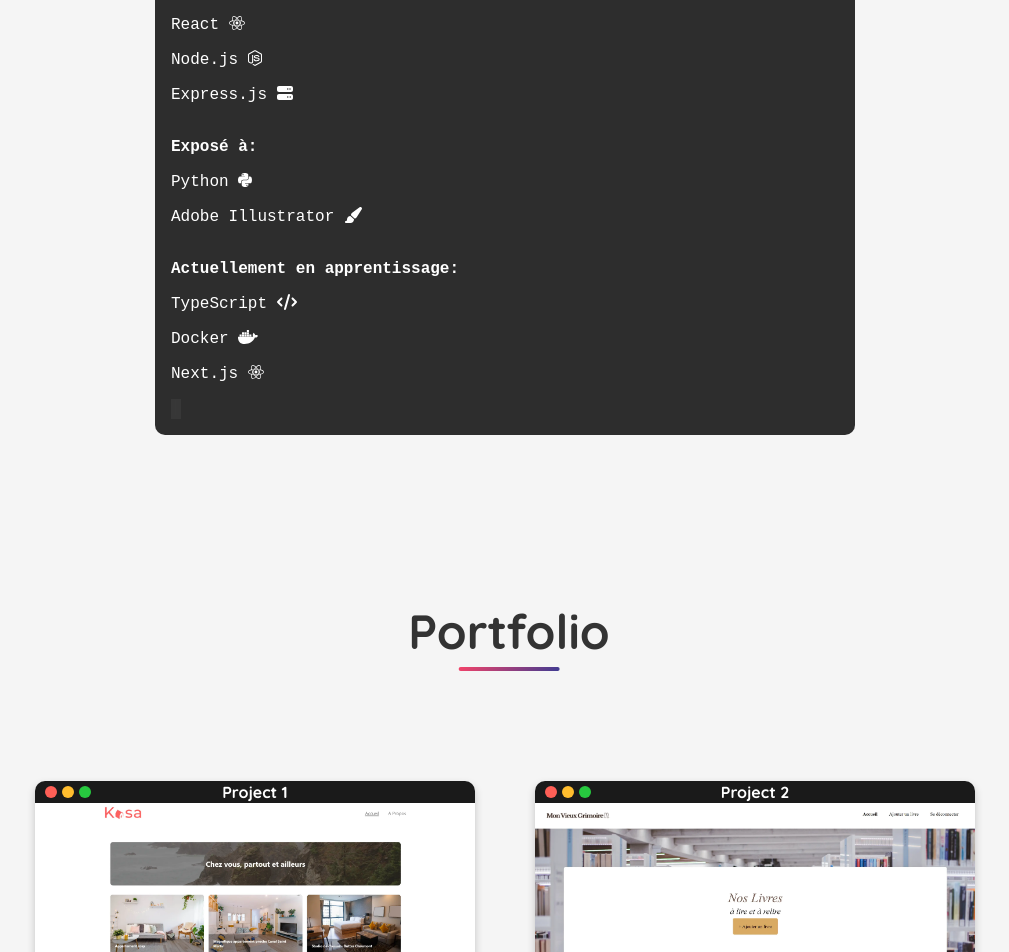
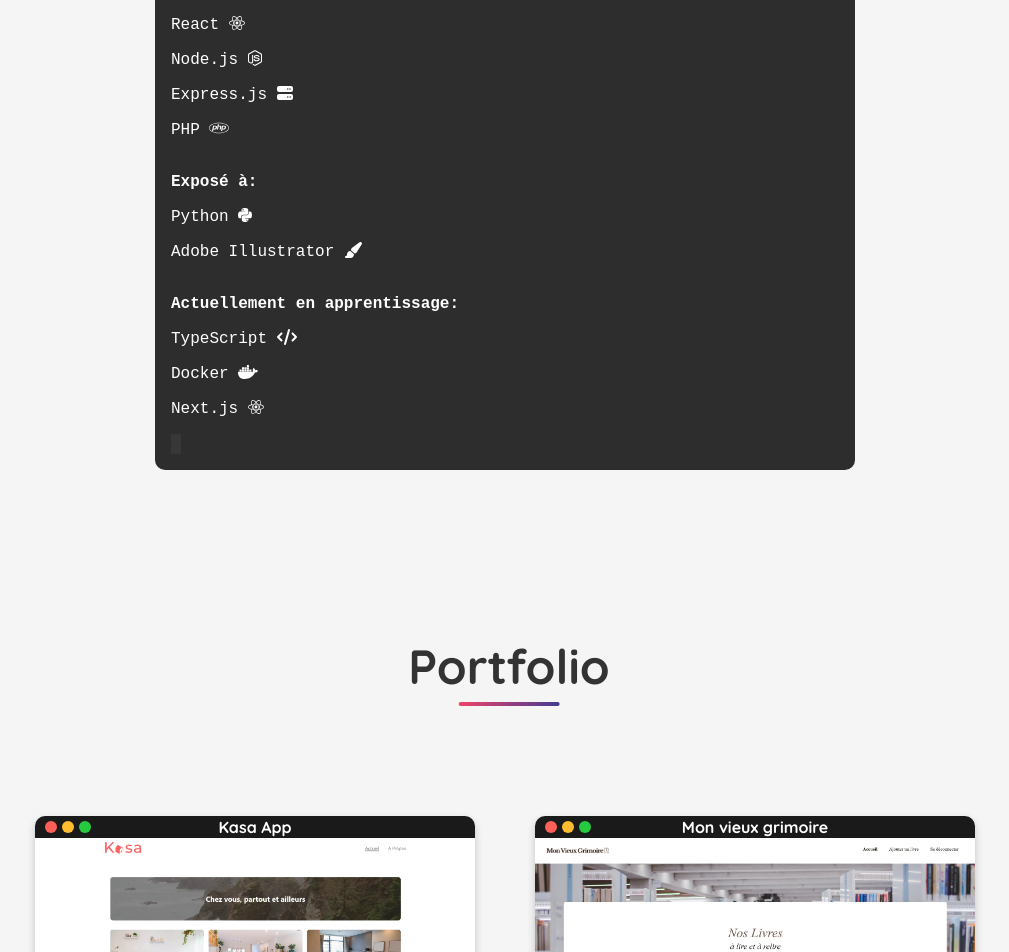
Before and after one commit to Alexkg79/portfolio_alexM, a React (Create React App) app: page / in a window 1280 px wide. Shown: the part 1680-2632 px from the top of the page, without its empty margins (135-1144 px from the left). Built offline with nearby package versions, Linux system fonts and the light colour scheme.

Commit message:
MAJ Contenu

```diff
--- a/src/components/About.js
+++ b/src/components/About.js
@@ -1,7 +1,7 @@
 import React, { useState, useEffect, useRef, useCallback, useMemo } from 'react';
 import '../styles/About.scss';
 import { FontAwesomeIcon } from '@fortawesome/react-fontawesome';
-import { faHtml5, faCss3Alt, faJs, faReact, faNodeJs, faPython, faDocker } from '@fortawesome/free-brands-svg-icons';
+import { faHtml5, faCss3Alt, faJs, faReact, faNodeJs, faPython, faDocker, faPhp } from '@fortawesome/free-brands-svg-icons';
 import { faPaintBrush, faServer, faCode } from '@fortawesome/free-solid-svg-icons';
 
 const About = () => {
@@ -12,17 +12,18 @@ const About = () => {
   const terminal1Ref = useRef(null);
   const terminal2Ref = useRef(null);
 
-  const fullText1 = "Bonjour ! Moi c'est Alex Marolleau, développeur web passionné par la création d'applications web dynamiques et engageantes. J'ai suivi plusieurs formations dans le web et obtenu un Bac +2 en développement web, que j'ai réalisé en alternance. Je préfère le développement front-end, mais j'ai également une solide expérience dans la création d'applications full-stack.";
+  const fullText1 = "Je suis un développeur web passionné par la création d'applications web dynamiques et engageantes. J'ai suivi plusieurs formations dans le web et obtenu un Bac +2 en développement web, que j'ai réalisé en alternance. Je préfère le développement front-end, mais j'ai également une solide expérience dans la création d'applications full-stack.";
 
   // Utilisation de useMemo pour mémoriser le tableau
   const fullText2 = useMemo(() => [
-    { text: <strong>Maîtrisé avec:</strong>, icon: null },
+    { text: <strong>Maîtrisé :</strong>, icon: null },
     { text: 'HTML', icon: faHtml5 },
     { text: 'CSS', icon: faCss3Alt },
     { text: 'JavaScript', icon: faJs },
     { text: 'React', icon: faReact },
     { text: 'Node.js', icon: faNodeJs },
     { text: 'Express.js', icon: faServer },
+    { text: 'PHP', icon: faPhp },
     { text: <><br /><strong>Exposé à:</strong></>, icon: null },
     { text: 'Python', icon: faPython },
     { text: 'Adobe Illustrator', icon: faPaintBrush },
--- a/src/components/Projects.js
+++ b/src/components/Projects.js
@@ -1,6 +1,8 @@
 import React from 'react';
 import ProjectCard from './ProjectCard';
 import '../styles/Projects.scss';
+import { FontAwesomeIcon } from '@fortawesome/react-fontawesome';
+import { faHtml5, faCss3Alt, faJs, faReact, faNodeJs, faPython, faDocker } from '@fortawesome/free-brands-svg-icons';
 import project1Image1 from '../assets/projet/pr_react1.webp';
 import project1Image2 from '../assets/projet/pr_react2.webp';
 import project1Image3 from '../assets/projet/pr_react3.webp';
@@ -11,21 +13,36 @@ import project2Image3 from '../assets/projet/pr_be3.webp';
 const projects = [
   {
     id: 1,
-    title: 'Project 1',
+    title: 'Kasa App',
     images: [project1Image1, project1Image2, project1Image3],
-    description: 'Description du projet 1',
+    description: "Application web moderne de location d'appartements entre particuliers, développée avec React. Présente une interface utilisateur dynamique et responsive avec des fonctionnalités avancées comme une galerie d'images et des menus déroulants.",
+    technologies: ['HTML', 'CSS', 'React'],
     liveDemo: 'https://kasa-app-six.vercel.app/',
     sourceCode: 'https://github.com/Alexkg79/kasa-app'
   },
   {
     id: 2,
-    title: 'Project 2',
+    title: 'Mon vieux grimoire',
     images: [project2Image1, project2Image2, project2Image3],
-    description: 'Description du projet 2',
+    description: "Plateforme de gestion et de notation de livres avec une API RESTful complète. Inclut un système d'authentification sécurisé, gestion CRUD pour les livres et notations, et optimisation des images téléchargées.",
+    technologies: ['Node.js', 'Express', 'MongoDB'],
     liveDemo: 'https://back-end-book.onrender.com/',
     sourceCode: 'https://github.com/Alexkg79/Back-end-Book'
   }
 ];
+
+const getTechIcon = (tech) => {
+  switch(tech.toLowerCase()) {
+    case 'html': return faHtml5;
+    case 'css': return faCss3Alt;
+    case 'javascript': return faJs;
+    case 'react': return faReact;
+    case 'node.js': return faNodeJs;
+    case 'python': return faPython;
+    case 'docker': return faDocker;
+    default: return null;
+  }
+};
 
 const Projects = ({ isDarkMode }) => {
   return (
@@ -36,7 +53,34 @@ const Projects = ({ isDarkMode }) => {
             key={project.id}
             title={project.title}
             images={project.images}
-            description={project.description}
+            description={
+              <>
+                {project.description}
+                <div className="technologies">
+                  <h4>Technologies utilisées :</h4>
+                  <div className="tech-icons">
+                    {project.technologies.map((tech, index) => {
+                      const icon = getTechIcon(tech);
+                      return icon ? (
+                        <FontAwesomeIcon
+                          key={index}
+                          icon={icon}
+                          title={tech}
+                          className={isDarkMode ? 'icon-dark' : 'icon-light'}
+                        />
+                      ) : (
+                        <span
+                          key={index}
+                          className={`tech-text ${isDarkMode ? 'text-dark' : 'text-light'}`}
+                        >
+                          {tech}
+                        </span>
+                      );
+                    })}
+                  </div>
+                </div>
+              </>
+            }
             liveDemo={project.liveDemo}
             sourceCode={project.sourceCode}
             isDarkMode={isDarkMode}
--- a/src/styles/ProjectCard.scss
+++ b/src/styles/ProjectCard.scss
@@ -293,6 +293,10 @@
   transition: opacity 300ms ease-in-out;
 }
 @media (max-width: 540px) {
+  .project-modal {
+    width: 95%;
+    max-width: none;
+  }
   .project-card {
     width: 80%;
   }
--- a/src/styles/Projects.scss
+++ b/src/styles/Projects.scss
@@ -5,3 +5,29 @@
     justify-content: center;
   }
 }
+.technologies {
+  margin-top: 15px;
+
+  h4 {
+    font-size: 14px;
+    margin-bottom: 10px;
+    color: #ffbd2e;
+  }
+  .tech-icons {
+    display: flex;
+    flex-wrap: wrap;
+    gap: 15px;
+    svg {
+      font-size: 24px;
+      color: #ffffff;
+      margin-left: 10px;
+    }
+    .tech-text {
+      color: #ffffff;
+      font-size: 14px;
+      background-color: rgba(255, 255, 255, 0.2);
+      padding: 2px 6px;
+      border-radius: 4px;
+    }
+  }
+}
```
